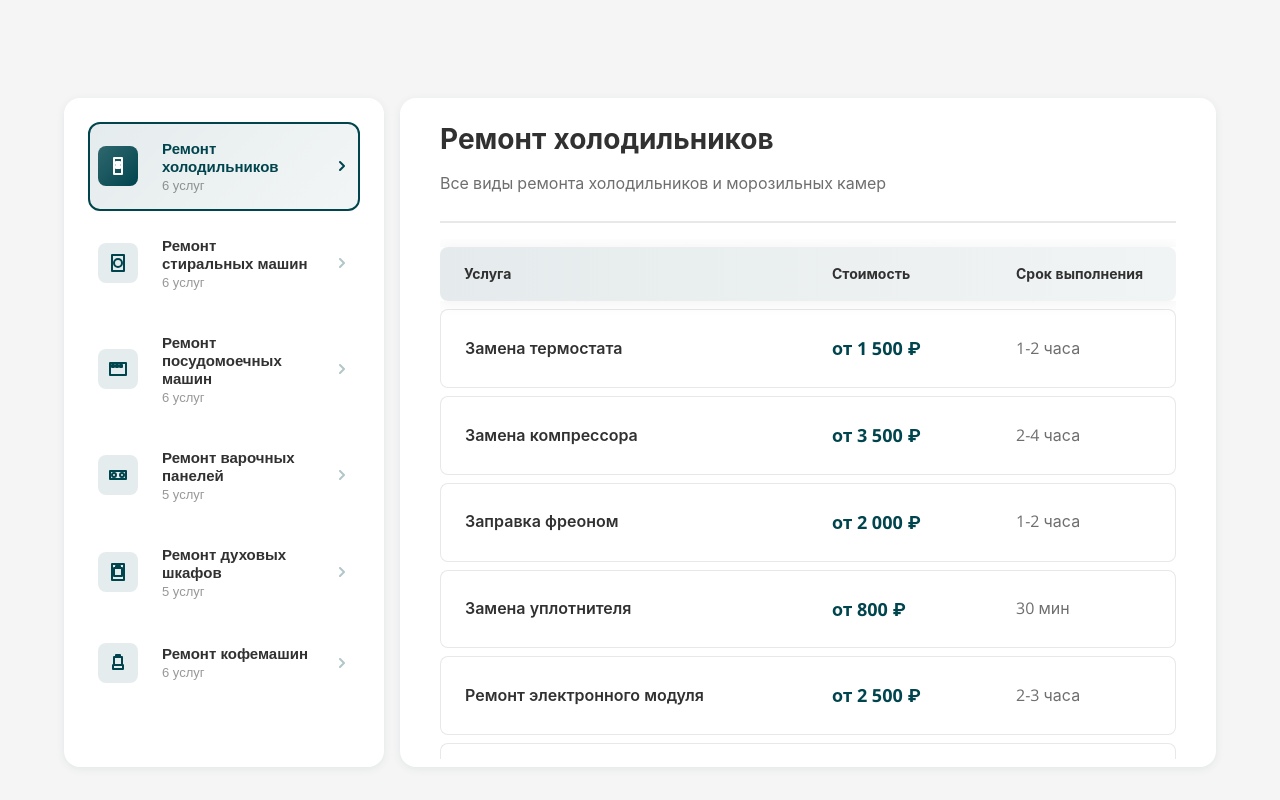
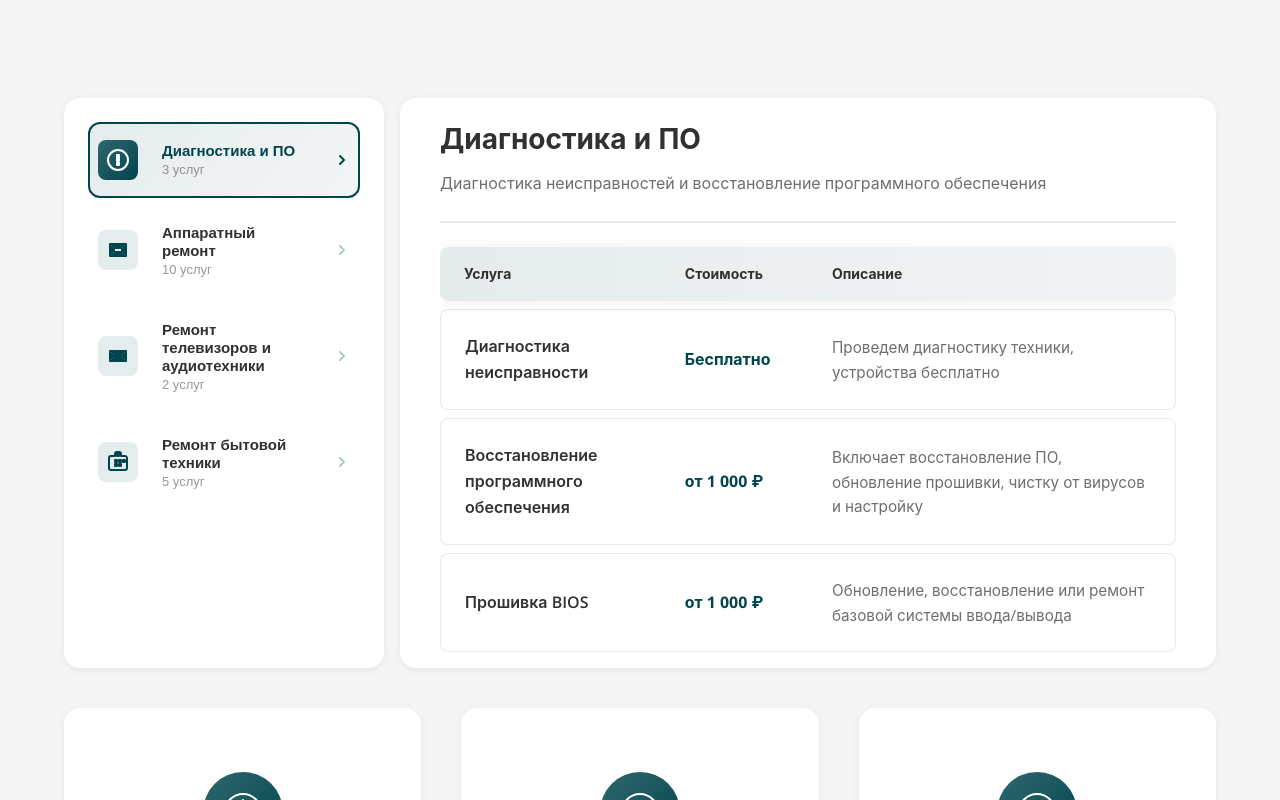
Before and after one commit to ToriHever/OPTIMA, an Angular app in the folder optima-service-angular/: page / in a window 1280 px wide. Shown: the part 4920-5720 px from the top of the page. Built offline with nearby package versions, Linux system fonts and the light colour scheme.

Commit message:
Обновленн контент и добавлены тултипы

```diff
--- a/optima-service-angular/src/app/features/home/components/services-table/services-table.html
+++ b/optima-service-angular/src/app/features/home/components/services-table/services-table.html
@@ -53,7 +53,7 @@
               <tr>
                 <th class="col-service">Услуга</th>
                 <th class="col-price">Стоимость</th>
-                <th class="col-time">Срок выполнения</th>
+                <th class="col-time">Описание</th>
               </tr>
             </thead>
 
@@ -64,7 +64,11 @@
                   <span class="service-note" *ngIf="service.note">{{ service.note }}</span>
                 </td>
                 <td class="col-price">
-                  <span class="price-value">{{ service.price }}</span>
+                  <span class="price-value"
+                        [class.tooltip-trigger]="service.price === 'Цена зависит от ТЗ'"
+                        [attr.data-tooltip]="service.price === 'Цена зависит от ТЗ' ? 'Стоимость формируется индивидуально. Она зависит от сложности, объёма необходимых работ и ваших конкретных требований, указанных в ТЗ. Это гарантирует, что вы платите только за те функции и услуги, которые вам действительно нужны.' : null">
+                    {{ service.price }}
+                  </span>
                 </td>
                 <td class="col-time">
                   <span class="time-value">{{ service.duration }}</span>
--- a/optima-service-angular/src/app/features/home/components/services-table/services-table.scss
+++ b/optima-service-angular/src/app/features/home/components/services-table/services-table.scss
@@ -220,15 +220,15 @@
         border: none;
 
         &.col-service {
-          width: 50%;
+          width: 30%;
         }
 
         &.col-price {
-          width: 25%;
+          width: 20%;
         }
 
         &.col-time {
-          width: 25%;
+          width: 50%;
         }
 
         // Закругление углов для sticky header
@@ -311,12 +311,13 @@
 
 .price-value {
   font-weight: 700;
-  font-size: 1.125rem;
+  font-size: 0.995rem;
   color: $color-primary;
 }
 
 .col-time {
   vertical-align: middle;
+  font-size: 0.955rem;
 }
 
 .time-value {
@@ -503,7 +504,7 @@
           }
 
           &.col-time::before {
-            content: 'Срок';
+            content: 'Описание';
           }
         }
       }
@@ -539,3 +540,58 @@
     }
   }
 }
+
+// Tooltip стили
+.tooltip-trigger {
+  position: relative;
+  cursor: help;
+  border-bottom: 1px dashed currentColor;
+
+  &::before,
+  &::after {
+    position: absolute;
+    opacity: 0;
+    visibility: hidden;
+    pointer-events: none;
+    transition: opacity 0.2s ease, visibility 0.2s ease;
+  }
+
+  // Текст тултипа
+  &::before {
+    content: attr(data-tooltip);
+    bottom: 100%;
+    left: 50%;
+    transform: translateX(-50%) translateY(-8px);
+    background: #2d3748;
+    color: white;
+    padding: 12px 16px;
+    border-radius: 8px;
+    font-size: 13px;
+    font-weight: normal;
+    line-height: 1.4;
+    width: max-content;
+    max-width: 280px;
+    white-space: normal;
+    box-shadow: 0 4px 12px rgba(0, 0, 0, 0.15);
+    z-index: 1000;
+  }
+
+  // Стрелочка
+  &::after {
+    content: '';
+    bottom: 100%;
+    left: 50%;
+    transform: translateX(-50%) translateY(-2px);
+    border: 6px solid transparent;
+    border-top-color: #2d3748;
+    z-index: 1001;
+  }
+
+  &:hover {
+    &::before,
+    &::after {
+      opacity: 1;
+      visibility: visible;
+    }
+  }
+}
--- a/optima-service-angular/src/app/features/home/components/services-table/services-table.ts
+++ b/optima-service-angular/src/app/features/home/components/services-table/services-table.ts
@@ -45,79 +45,53 @@ export class ServicesTable {
 
   serviceCategories: ServiceCategory[] = [
     {
-      name: 'Ремонт холодильников',
-      description: 'Все виды ремонта холодильников и морозильных камер',
-      icon: 'M8 4H16V20H8V4Z M10 8H14V10H10V8Z M10 12H14V14H10V12Z',
+  name: 'Диагностика и ПО',
+  description: 'Диагностика неисправностей и восстановление программного обеспечения',
+  icon: 'M12 2C6.48 2 2 6.48 2 12s4.48 10 10 10 10-4.48 10-10S17.52 2 12 2zm1 15h-2v-2h2v2zm0-4h-2V7h2v6z',
   services: [
-        { name: 'Замена термостата', price: 'от 1 500 ₽', duration: '1-2 часа' },
-        { name: 'Замена компрессора', price: 'от 3 500 ₽', duration: '2-4 часа' },
-        { name: 'Заправка фреоном', price: 'от 2 000 ₽', duration: '1-2 часа' },
-        { name: 'Замена уплотнителя', price: 'от 800 ₽', duration: '30 мин' },
-        { name: 'Ремонт электронного модуля', price: 'от 2 500 ₽', duration: '2-3 часа' },
-        { name: 'Устранение утечки фреона', price: 'от 2 500 ₽', duration: '2-4 часа' }
+    { name: 'Диагностика неисправности', price: 'Бесплатно', duration: 'Проведем диагностику техники, устройства бесплатно' },
+    { name: 'Восстановление программного обеспечения', price: 'от 1 000 ₽', duration: 'Включает восстановление ПО, обновление прошивки, чистку от вирусов и настройку' },
+    { name: 'Прошивка BIOS', price: 'от 1 000 ₽', duration: 'Обновление, восстановление или ремонт базовой системы ввода/вывода' }
+  ]
+},
+
+{
+  name: 'Аппаратный ремонт',
+  description: 'Ремонт портативной техники и компьютеров',
+  icon: 'M4 6h16v12H4V6zm2 2v8h12V8H6zm2 2h8v4H8v-4z',
+  services: [
+    { name: 'Замена дисплеев и тачскринов', price: 'от 2 000 ₽', duration: 'Только стоимость работы. Актуально для смартфонов, планшетов, ноутбуков' },
+    { name: 'Замена аккумуляторов', price: 'от 1 500 ₽', duration: 'Только стоимость работы. Для всех типов портативных устройств' },
+    { name: 'Ремонт разъемов', price: 'от 1 500 ₽', duration: 'Включает пайку или замену разъемов. Зарядки, Аудиовыхода, HDMI' },
+    { name: 'Ремонт после залития жидкостями', price: 'от 1 500 ₽', duration: 'Включает чистку от коррозии и восстановление платы' },
+    { name: 'Ремонт электронных плат', price: 'от 2 000 ₽', duration: 'Сложный ремонт платы с заменой чипов (чипсетов, видеочипов)' },
+    { name: 'Восстановление дорожек платы', price: 'от 2 000 ₽', duration: 'Сложные паяльные работы по восстановлению поврежденных соединений' },
+    { name: 'Ремонт систем охлаждения', price: 'от 1 500 ₽', duration: 'Чистка от пыли, замена термопасты, кулеров' },
+    { name: 'Замена корпусных деталей', price: 'Цена зависит от ТЗ', duration: 'Финальная стоимость зависит от модели устройства и включает как работу мастера, так и цену выбранной запчасти' },
+    { name: 'Ремонт и замена кнопок', price: 'Цена зависит от ТЗ', duration: 'Ремонт производится путем замены неисправного шлейфа с кнопкой' },
+    { name: 'Калибровка датчиков', price: 'Цена зависит от ТЗ', duration: 'Актуально для многих гаджетов' }
+  ]
+},
+
+{
+  name: 'Ремонт телевизоров и аудиотехники',
+  description: 'Профессиональный ремонт телевизоров и аудиосистем',
+  icon: 'M4 7h16v10H4V7zm2 2v6h12V9H6zm2 2h8v2H8v-2z',
+  services: [
+    { name: 'Ремонт подсветки телевизоров', price: 'от 3 000 ₽', duration: 'Актуально для LED, OLED, QLED телевизоров' },
+    { name: 'Ремонт аудиосистем и колонок', price: 'Цена зависит от ТЗ', duration: 'Ремонт акустических систем, саундбаров, портативных колонок' }
   ]
 },
 {
-      name: 'Ремонт стиральных машин',
-      description: 'Ремонт всех типов стиральных машин на дому',
-      icon: 'M6 4H18V20H6V4Z M12 8A4 4 0 0112 16A4 4 0 0112 8Z',
+  name: 'Ремонт бытовой техники',
+  description: 'Ремонт крупной и мелкой бытовой техники',
+  icon: 'M19 6h-4V4c0-1.1-.9-2-2-2h-2c-1.1 0-2 .9-2 2v2H5c-1.1 0-2 .9-2 2v10c0 1.1.9 2 2 2h14c1.1 0 2-.9 2-2V8c0-1.1-.9-2-2-2zm-8-2h2v2h-2V4zm0 12h-2v-2h2v2zm0-4h-2v-2h2v2zm4 4h-2v-2h2v2zm0-4h-2v-2h2v2zm4 0h-2v-2h2v2z',
   services: [
-        { name: 'Замена подшипников', price: 'от 2 500 ₽', duration: '2-3 часа' },
-        { name: 'Замена ТЭНа', price: 'от 1 800 ₽', duration: '1-2 часа' },
-        { name: 'Замена помпы (насоса)', price: 'от 1 500 ₽', duration: '1 час' },
-        { name: 'Замена амортизаторов', price: 'от 1 200 ₽', duration: '1 час' },
-        { name: 'Замена ремня привода', price: 'от 800 ₽', duration: '30 мин' },
-        { name: 'Ремонт модуля управления', price: 'от 2 800 ₽', duration: '2-4 часа' }
-      ]
-    },
-    {
-      name: 'Ремонт посудомоечных машин',
-      description: 'Профессиональный ремонт посудомоек',
-      icon: 'M4 6H20V18H4V6Z M6 8H8V10H6V8Z M10 8H12V10H10V8Z M14 8H16V10H14V8Z',
-      services: [
-        { name: 'Замена циркуляционного насоса', price: 'от 2 200 ₽', duration: '1-2 часа' },
-        { name: 'Замена ТЭНа', price: 'от 1 800 ₽', duration: '1-2 часа' },
-        { name: 'Замена сливного насоса', price: 'от 1 500 ₽', duration: '1 час' },
-        { name: 'Замена датчика уровня воды', price: 'от 1 200 ₽', duration: '1 час' },
-        { name: 'Чистка фильтров', price: 'от 600 ₽', duration: '30 мин' },
-        { name: 'Ремонт системы Aquastop', price: 'от 1 800 ₽', duration: '1-2 часа' }
-      ]
-    },
-    {
-      name: 'Ремонт варочных панелей',
-      description: 'Ремонт индукционных, электрических и газовых панелей',
-      icon: 'M4 8H20V16H4V8Z M8 10A2 2 0 108 14A2 2 0 108 10Z M16 10A2 2 0 1016 14A2 2 0 1016 10Z',
-      services: [
-        { name: 'Замена конфорки', price: 'от 1 500 ₽', duration: '1 час' },
-        { name: 'Замена сенсорной панели', price: 'от 3 000 ₽', duration: '1-2 часа' },
-        { name: 'Замена блока управления', price: 'от 2 800 ₽', duration: '1-2 часа' },
-        { name: 'Замена переключателей', price: 'от 1 200 ₽', duration: '1 час' },
-        { name: 'Ремонт индукционной катушки', price: 'от 2 500 ₽', duration: '2-3 часа' }
-      ]
-    },
-    {
-      name: 'Ремонт духовых шкафов',
-      description: 'Все виды ремонта духовок и встраиваемой техники',
-      icon: 'M6 4H18V20H6V4Z M8 8H16V16H8V8Z M10 6H14V7H10V6Z',
-      services: [
-        { name: 'Замена ТЭНа', price: 'от 1 800 ₽', duration: '1-2 часа' },
-        { name: 'Замена вентилятора конвекции', price: 'от 2 000 ₽', duration: '1-2 часа' },
-        { name: 'Замена терморегулятора', price: 'от 1 500 ₽', duration: '1 час' },
-        { name: 'Замена стекла дверцы', price: 'от 2 500 ₽', duration: '1-2 часа' },
-        { name: 'Ремонт блока управления', price: 'от 2 800 ₽', duration: '2-3 часа' }
-      ]
-    },
-    {
-      name: 'Ремонт кофемашин',
-      description: 'Ремонт и обслуживание кофемашин всех брендов',
-      icon: 'M8 6H16V14H8V6Z M10 4H14V6H10V4Z M7 14H17V18H7V14Z',
-      services: [
-        { name: 'Декальцинация (чистка)', price: 'от 1 200 ₽', duration: '1 час' },
-        { name: 'Замена заварочного блока', price: 'от 3 500 ₽', duration: '1-2 часа' },
-        { name: 'Замена помпы', price: 'от 2 200 ₽', duration: '1-2 часа' },
-        { name: 'Замена термоблока', price: 'от 2 800 ₽', duration: '2-3 часа' },
-        { name: 'Ремонт капучинатора', price: 'от 1 800 ₽', duration: '1 час' },
-        { name: 'Замена прокладок и уплотнителей', price: 'от 800 ₽', duration: '30 мин' }
+    { name: 'Ремонт электронных плат (Блок управления)', price: 'от 3 000 ₽', duration: 'Актуально для всех видов бытовой техники (СМА, холодильники, посудомойки)' },
+    { name: 'Ремонт механических компонентов (Кофемашины)', price: 'от 3 000 ₽', duration: 'Включает ремонт помпы, заварочного блока и других узлов' },
+    { name: 'Заправка хладагентом', price: 'Цена зависит от ТЗ', duration: 'Ключевая услуга для охлаждения холодильников' },
+    { name: 'Профилактическое обслуживание', price: 'от 1 500 ₽', duration: 'Может включать чистку пылесосов, чистку от накипи кофемашин и т.д.' },
+    { name: 'Замена механических компонентов', price: 'Цена зависит от ТЗ', duration: 'Моторы, компрессоры, помпы' }
   ]
 }
   ];
```
Lines whose indentation alone changed are shown as unchanged.
